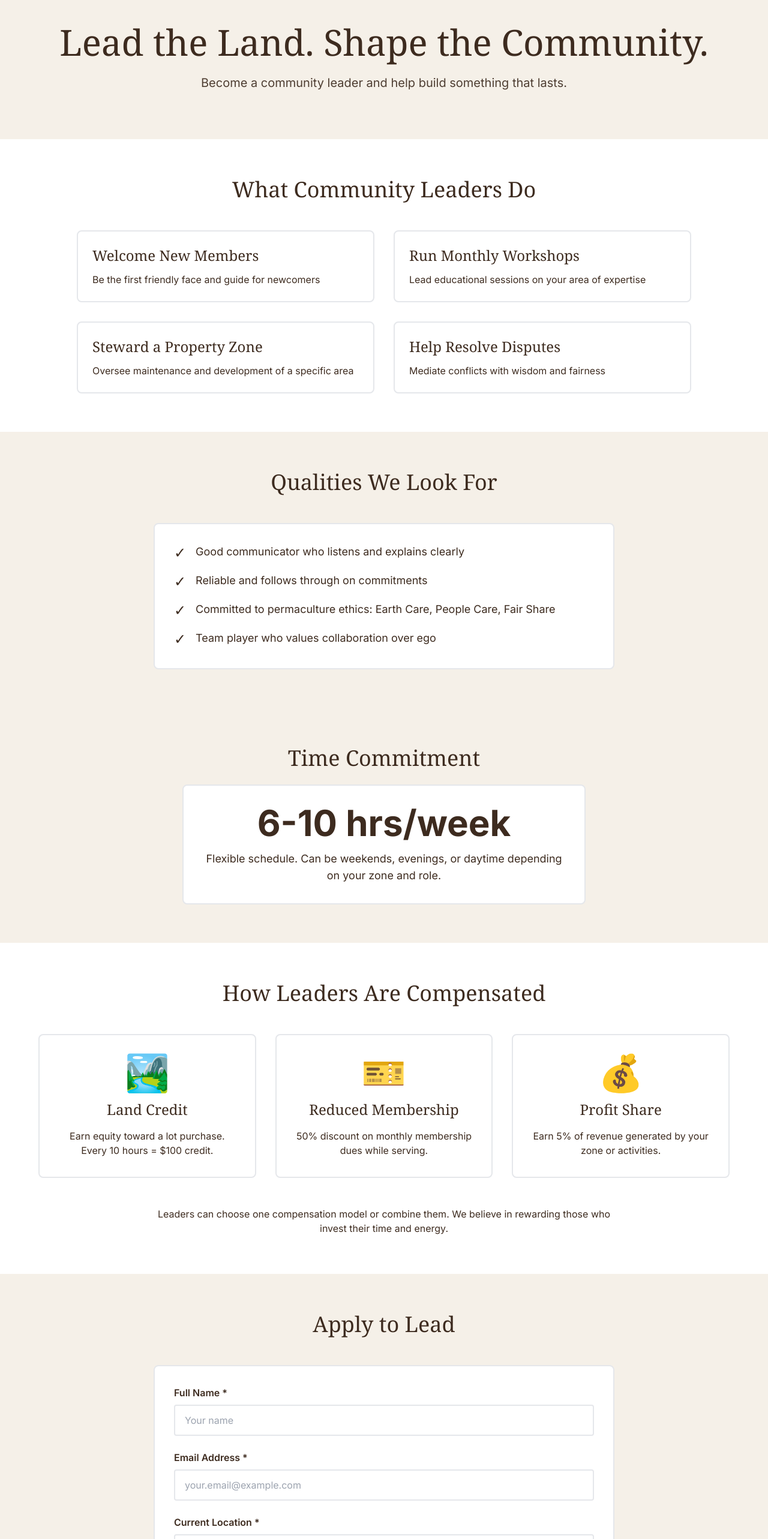
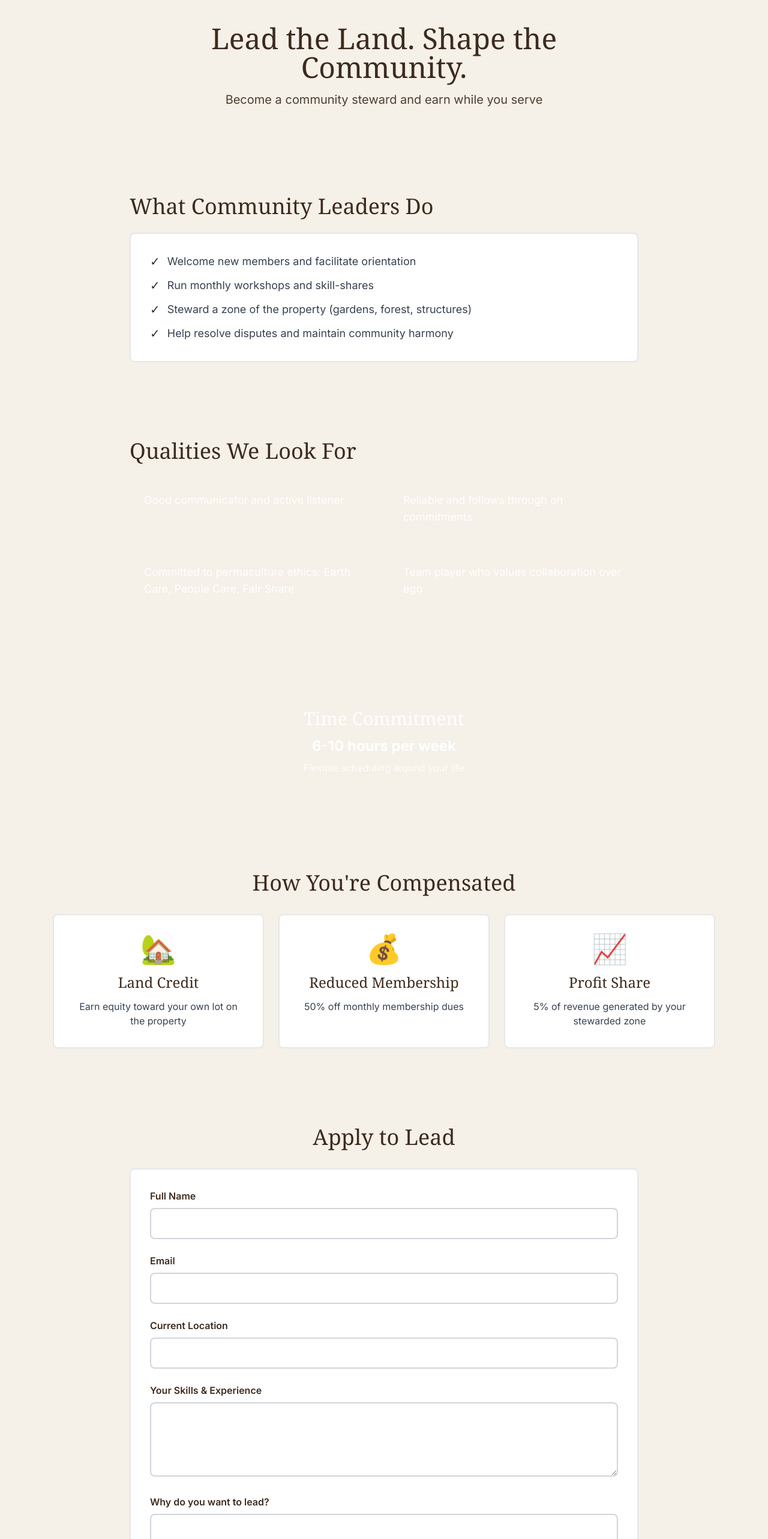
Before and after one commit to dutchiono/uniphimedia, a Next.js app: page /leaders-apply in a window 1280 px wide. Shown: the part 100-2666 px from the top of the page at 60% size. Built offline with nearby package versions, Linux system fonts and the light colour scheme.

Commit message:
feat: add leaders-apply page

```diff
--- a/src/app/leaders-apply/page.tsx
+++ b/src/app/leaders-apply/page.tsx
@@ -1,13 +1,13 @@
 export default function LeadersApplyPage() {
   const responsibilities = [
-    { title: "Welcome New Members", desc: "Be the first friendly face and guide for newcomers" },
-    { title: "Run Monthly Workshops", desc: "Lead educational sessions on your area of expertise" },
-    { title: "Steward a Property Zone", desc: "Oversee maintenance and development of a specific area" },
-    { title: "Help Resolve Disputes", desc: "Mediate conflicts with wisdom and fairness" }
+    "Welcome new members and facilitate orientation",
+    "Run monthly workshops and skill-shares",
+    "Steward a zone of the property (gardens, forest, structures)",
+    "Help resolve disputes and maintain community harmony"
   ];
 
   const qualities = [
-    "Good communicator who listens and explains clearly",
+    "Good communicator and active listener",
     "Reliable and follows through on commitments",
     "Committed to permaculture ethics: Earth Care, People Care, Fair Share",
     "Team player who values collaboration over ego"
@@ -16,185 +16,117 @@ export default function LeadersApplyPage() {
   const compensation = [
     {
       title: "Land Credit",
-      icon: "🏞️",
-      desc: "Earn equity toward a lot purchase. Every 10 hours = $100 credit."
+      description: "Earn equity toward your own lot on the property",
+      icon: "🏡"
     },
     {
       title: "Reduced Membership",
-      icon: "🎫",
-      desc: "50% discount on monthly membership dues while serving."
+      description: "50% off monthly membership dues",
+      icon: "💰"
     },
     {
       title: "Profit Share",
-      icon: "💰",
-      desc: "Earn 5% of revenue generated by your zone or activities."
+      description: "5% of revenue generated by your stewarded zone",
+      icon: "📈"
     }
   ];
 
   return (
-    <div className="min-h-screen bg-cream">
-      {/* Hero Section */}
+    <main className="min-h-screen bg-cream">
+      {/* Hero */}
       <section className="bg-forest text-cream py-20">
-        <div className="container mx-auto px-6 text-center">
-          <h1 className="font-serif text-5xl md:text-6xl mb-6">
-            Lead the Land. Shape the Community.
-          </h1>
-          <p className="text-xl max-w-3xl mx-auto opacity-90">
-            Become a community leader and help build something that lasts.
-          </p>
+        <div className="max-w-4xl mx-auto px-6 text-center">
+          <h1 className="font-serif text-5xl mb-4">Lead the Land. Shape the Community.</h1>
+          <p className="text-xl opacity-90">Become a community steward and earn while you serve</p>
         </div>
       </section>
 
       {/* What Leaders Do */}
-      <section className="py-16 bg-white">
-        <div className="container mx-auto px-6">
-          <h2 className="font-serif text-4xl text-forest text-center mb-12">
-            What Community Leaders Do
-          </h2>
-          <div className="grid md:grid-cols-2 gap-8 max-w-5xl mx-auto">
+      <section className="max-w-4xl mx-auto px-6 py-16">
+        <h2 className="font-serif text-4xl text-forest mb-6">What Community Leaders Do</h2>
+        <div className="bg-white border-2 border-forest rounded-lg p-8">
+          <ul className="space-y-3">
             {responsibilities.map((item, idx) => (
-              <div key={idx} className="border-2 border-forest rounded-lg p-6">
-                <h3 className="font-serif text-2xl text-forest mb-3">{item.title}</h3>
-                <p className="text-bark">{item.desc}</p>
-              </div>
+              <li key={idx} className="flex items-start">
+                <span className="text-gold text-xl mr-3">✓</span>
+                <span className="text-gray-700 text-lg">{item}</span>
+              </li>
             ))}
-          </div>
+          </ul>
         </div>
       </section>
 
       {/* Qualities We Look For */}
-      <section className="py-16">
-        <div className="container mx-auto px-6">
-          <h2 className="font-serif text-4xl text-forest text-center mb-12">
-            Qualities We Look For
-          </h2>
-          <div className="max-w-3xl mx-auto bg-white border-2 border-forest rounded-lg p-8">
-            <ul className="space-y-4">
+      <section className="max-w-4xl mx-auto px-6 py-16">
+        <h2 className="font-serif text-4xl text-forest mb-6">Qualities We Look For</h2>
+        <div className="grid md:grid-cols-2 gap-4">
           {qualities.map((quality, idx) => (
-                <li key={idx} className="flex items-start text-bark">
-                  <span className="text-gold text-2xl mr-4 flex-shrink-0">✓</span>
-                  <span className="text-lg">{quality}</span>
-                </li>
+            <div key={idx} className="bg-bark text-white p-6 rounded-lg">
+              <p className="text-lg">{quality}</p>
+            </div>
           ))}
-            </ul>
-          </div>
         </div>
       </section>
 
       {/* Time Commitment */}
-      <section className="py-16 bg-gold bg-opacity-10">
-        <div className="container mx-auto px-6 text-center">
-          <h2 className="font-serif text-4xl text-forest mb-6">Time Commitment</h2>
-          <div className="max-w-2xl mx-auto">
-            <div className="bg-white border-2 border-forest rounded-lg p-8">
-              <div className="text-6xl font-bold text-forest mb-4">6-10 hrs/week</div>
-              <p className="text-bark text-lg">
-                Flexible schedule. Can be weekends, evenings, or daytime depending on your zone and role.
-              </p>
-            </div>
-          </div>
+      <section className="max-w-4xl mx-auto px-6 py-16">
+        <div className="bg-gold text-white p-8 rounded-lg text-center">
+          <h2 className="font-serif text-3xl mb-3">Time Commitment</h2>
+          <p className="text-2xl font-bold">6-10 hours per week</p>
+          <p className="mt-2 opacity-90">Flexible scheduling around your life</p>
         </div>
       </section>
 
       {/* Compensation */}
-      <section className="py-16 bg-white">
-        <div className="container mx-auto px-6">
-          <h2 className="font-serif text-4xl text-forest text-center mb-12">
-            How Leaders Are Compensated
-          </h2>
-          <div className="grid md:grid-cols-3 gap-8 max-w-6xl mx-auto">
+      <section className="max-w-6xl mx-auto px-6 py-16">
+        <h2 className="font-serif text-4xl text-forest mb-8 text-center">How You're Compensated</h2>
+        <div className="grid md:grid-cols-3 gap-6">
           {compensation.map((item, idx) => (
-              <div key={idx} className="border-2 border-forest rounded-lg p-8 text-center hover:shadow-xl transition-shadow">
-                <div className="text-6xl mb-4">{item.icon}</div>
-                <h3 className="font-serif text-2xl text-forest mb-4">{item.title}</h3>
-                <p className="text-bark">{item.desc}</p>
+            <div key={idx} className="bg-white border-2 border-forest rounded-lg p-8 text-center">
+              <div className="text-5xl mb-4">{item.icon}</div>
+              <h3 className="font-serif text-2xl text-forest mb-3">{item.title}</h3>
+              <p className="text-gray-700">{item.description}</p>
             </div>
           ))}
-          </div>
-          <p className="text-center text-bark mt-12 max-w-3xl mx-auto">
-            Leaders can choose one compensation model or combine them.
-            We believe in rewarding those who invest their time and energy.
-          </p>
         </div>
       </section>
 
       {/* Application Form */}
-      <section className="py-16 bg-cream">
-        <div className="container mx-auto px-6">
-          <h2 className="font-serif text-4xl text-forest text-center mb-12">Apply to Lead</h2>
-          <form className="max-w-3xl mx-auto bg-white border-2 border-forest rounded-lg p-8">
-            <div className="space-y-6">
+      <section className="max-w-4xl mx-auto px-6 py-16">
+        <h2 className="font-serif text-4xl text-forest mb-8 text-center">Apply to Lead</h2>
+        <form className="bg-white border-2 border-forest rounded-lg p-8 space-y-6">
           <div>
-                <label className="block text-forest font-semibold mb-2">Full Name *</label>
-                <input
-                  type="text"
-                  className="w-full border-2 border-forest rounded px-4 py-3"
-                  placeholder="Your name"
-                  required
-                />
+            <label className="block text-forest font-semibold mb-2">Full Name</label>
+            <input type="text" className="w-full border-2 border-gray-300 rounded-lg px-4 py-3" />
           </div>
-
           <div>
-                <label className="block text-forest font-semibold mb-2">Email Address *</label>
-                <input
-                  type="email"
-                  className="w-full border-2 border-forest rounded px-4 py-3"
-                  placeholder="your.email@example.com"
-                  required
-                />
+            <label className="block text-forest font-semibold mb-2">Email</label>
+            <input type="email" className="w-full border-2 border-gray-300 rounded-lg px-4 py-3" />
           </div>
-
           <div>
-                <label className="block text-forest font-semibold mb-2">Current Location *</label>
-                <input
-                  type="text"
-                  className="w-full border-2 border-forest rounded px-4 py-3"
-                  placeholder="City, State"
-                  required
-                />
+            <label className="block text-forest font-semibold mb-2">Current Location</label>
+            <input type="text" className="w-full border-2 border-gray-300 rounded-lg px-4 py-3" />
           </div>
-
           <div>
-                <label className="block text-forest font-semibold mb-2">Your Skills & Experience *</label>
-                <textarea
-                  className="w-full border-2 border-forest rounded px-4 py-3 h-32"
-                  placeholder="Tell us about your relevant skills, experience, and what you'd bring to the role..."
-                  required
-                ></textarea>
+            <label className="block text-forest font-semibold mb-2">Your Skills & Experience</label>
+            <textarea rows={4} className="w-full border-2 border-gray-300 rounded-lg px-4 py-3"></textarea>
           </div>
-
           <div>
-                <label className="block text-forest font-semibold mb-2">Why Do You Want to Lead? *</label>
-                <textarea
-                  className="w-full border-2 border-forest rounded px-4 py-3 h-32"
-                  placeholder="What motivates you to become a community leader at Uni-Phi?"
-                  required
-                ></textarea>
+            <label className="block text-forest font-semibold mb-2">Why do you want to lead?</label>
+            <textarea rows={4} className="w-full border-2 border-gray-300 rounded-lg px-4 py-3"></textarea>
           </div>
-
           <div>
-                <label className="block text-forest font-semibold mb-2">Hours Available Per Week *</label>
-                <input
-                  type="number"
-                  className="w-full border-2 border-forest rounded px-4 py-3"
-                  placeholder="6-10"
-                  min="6"
-                  required
-                />
+            <label className="block text-forest font-semibold mb-2">Hours Available Per Week</label>
+            <input type="number" className="w-full border-2 border-gray-300 rounded-lg px-4 py-3" />
           </div>
-            </div>
-
-            <div className="mt-8 text-center">
           <a
             href="/contact"
-                className="inline-block bg-forest text-cream px-12 py-4 rounded font-semibold text-lg hover:bg-opacity-90 transition"
+            className="block w-full bg-gold text-white text-center py-4 rounded-lg font-bold text-lg hover:bg-opacity-90 transition-colors"
           >
             Submit Application
           </a>
-            </div>
         </form>
-        </div>
       </section>
-    </div>
+    </main>
   );
 }
```
Lines whose indentation alone changed are shown as unchanged.
